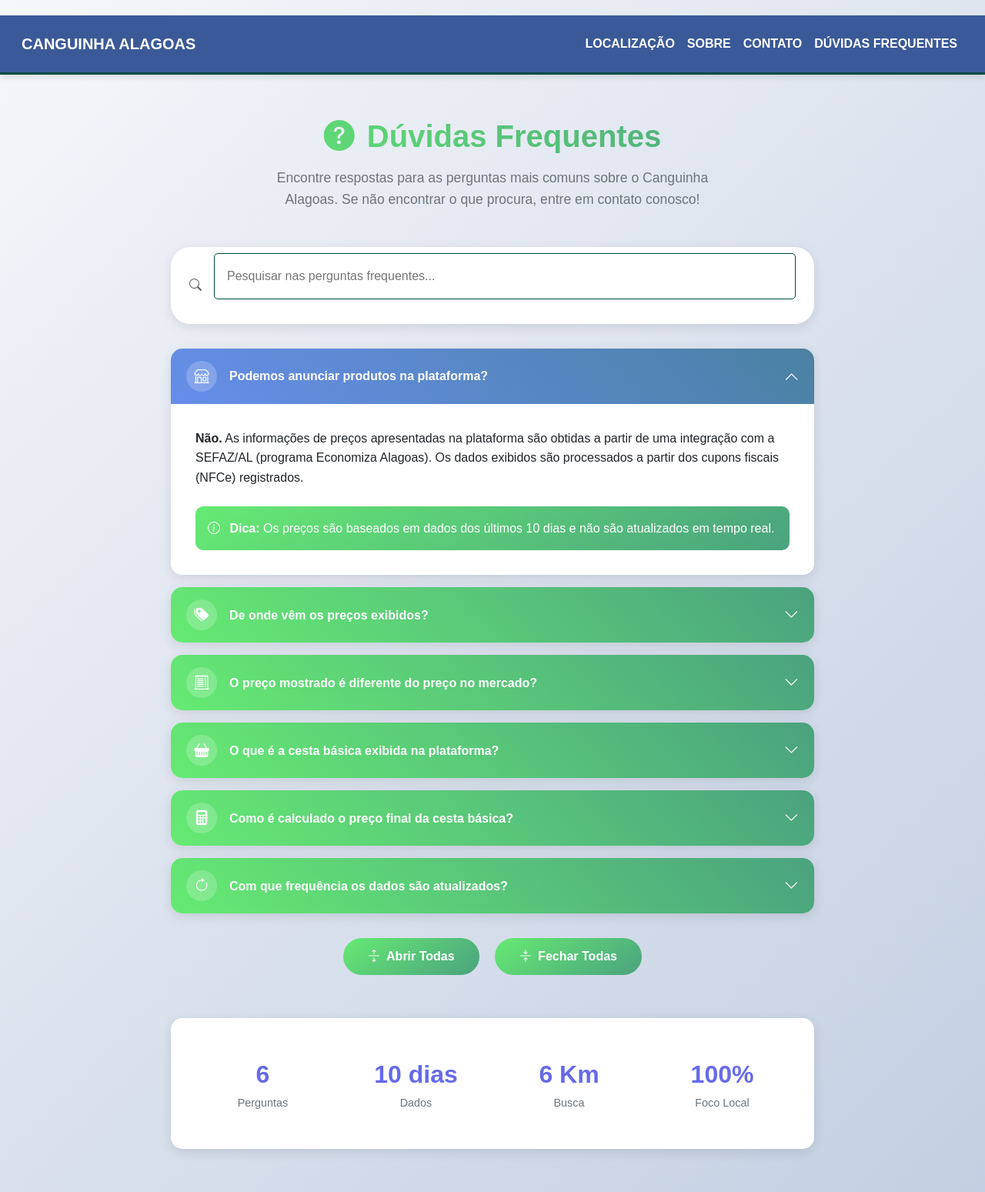
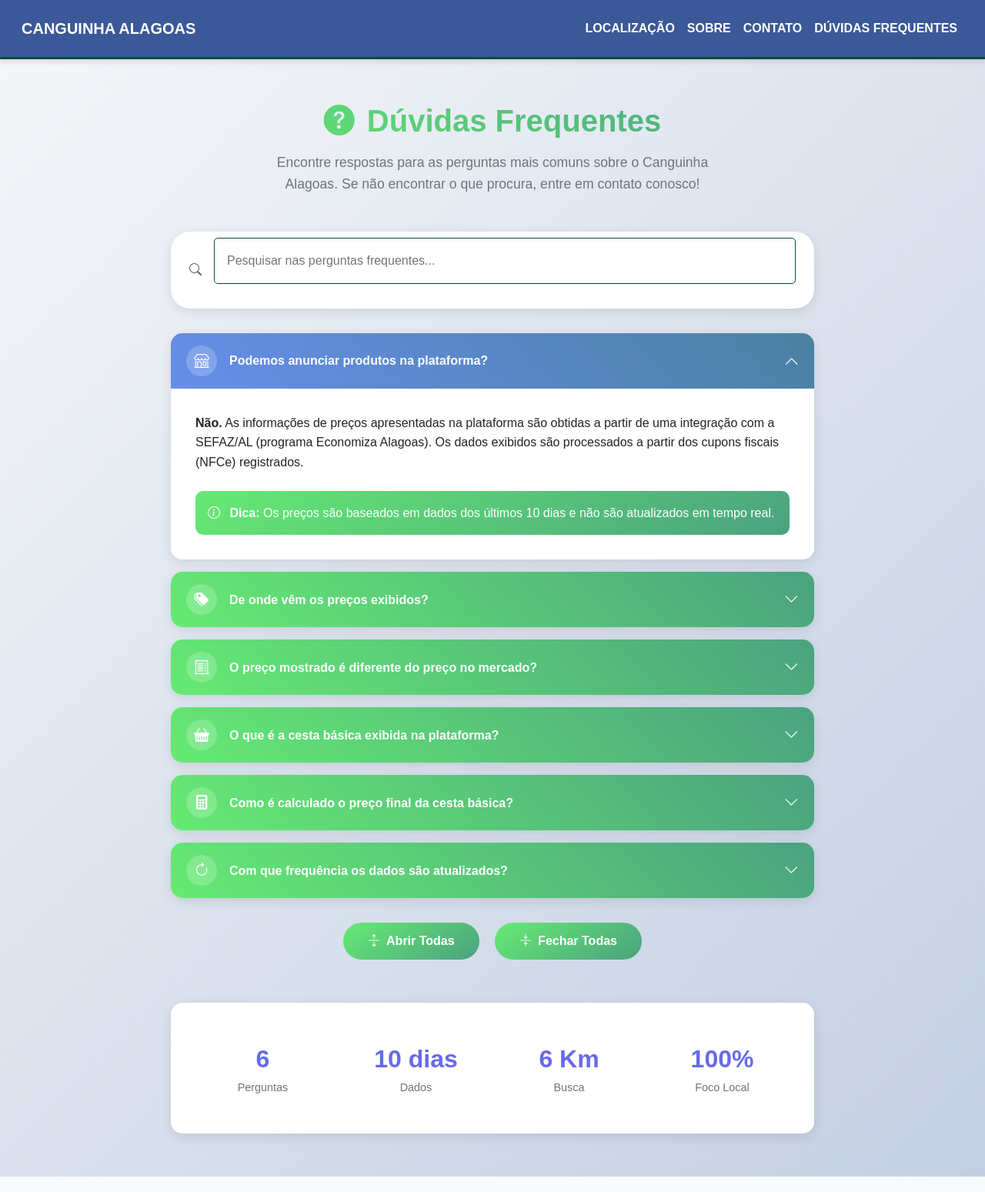
Before and after one commit to AcciolyMab/ecanguinha, a Django app: page /duvidas/ in a window 1280 px wide. Shown: the whole page at 77% size. Run offline with Django 5.2, Linux system fonts and the light colour scheme; parts of the project's set-up code (start-up, migrations or seed data) failed here and were passed over.

Commit message:
fix magin top duvidas.html

```diff
--- a/templates/duvidas.html
+++ b/templates/duvidas.html
@@ -18,7 +18,7 @@
     {% block styles %}
     <style>
         body {
-            margin-top: 20px;
+            margin-top: 0;
             background: linear-gradient(135deg, #f5f7fa 0%, #c3cfe2 100%);
             min-height: 100vh;
         }
```
